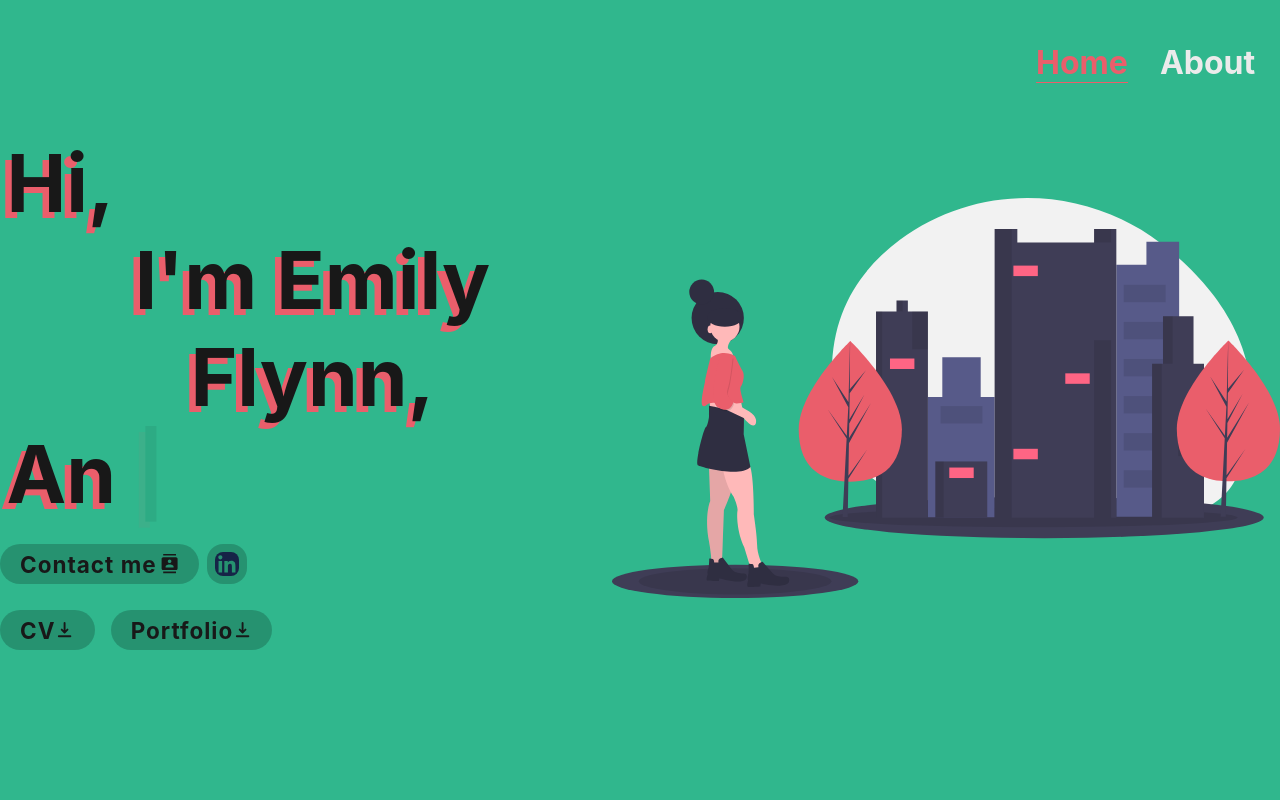
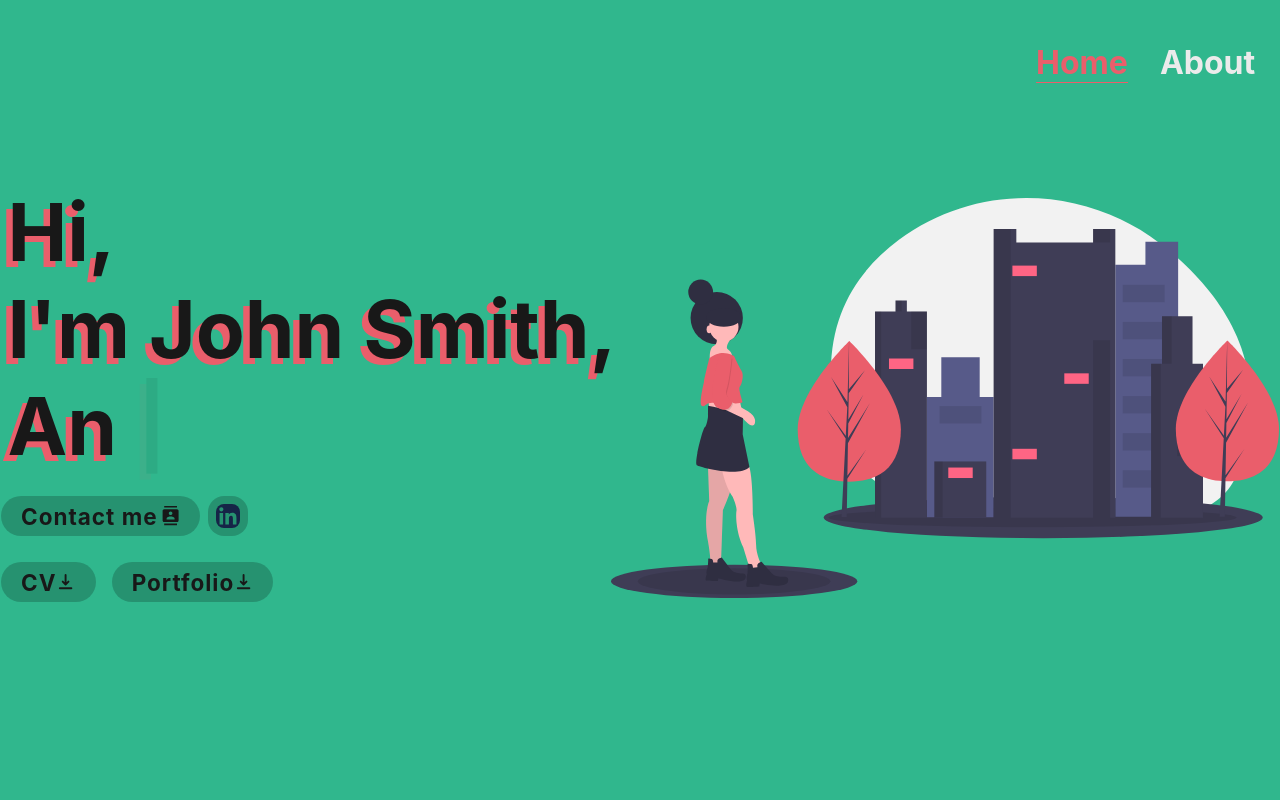
Before and after one commit to ShanTirmizi/Architect-Portfolio, a React (Create React App) app: page / in a window 1280 px wide. Shown: the top 800 px of the page. Built offline with nearby package versions, Linux system fonts and the light colour scheme.

Commit message:
changed the name

```diff
--- a/src/components/Home/Home.js
+++ b/src/components/Home/Home.js
@@ -34,7 +34,7 @@ const Home = () => {
                     <div>
                         <div className='home__content__title'>
                             <h1 className='home__content__title__h1'>Hi,</h1>
-                            <h1 className='home__content__title__h1'>I'm Emily Flynn,</h1>
+                            <h1 className='home__content__title__h1'>I'm John Smith,</h1>
                             <div className='home__content__title__h1_dynamic'>
                             <TypeWriter
                                 options={{
@@ -50,7 +50,7 @@ const Home = () => {
                                 <h2>Contact me</h2>
                                 <MdContacts className='icon' />
                             </div>
-                            <a className='linkedin' href='https://www.linkedin.com/in/emilynflynn/' target='__blank'>
+                            <a className='linkedin' href='https://www.linkedin.com/' target='__blank'>
                                 <GrLinkedin className='home__link' />
                             </a>
                             {
@@ -62,13 +62,13 @@ const Home = () => {
                                         </div>
                                         <div className='home__link__contact'>
                                             <p>Phone:</p>
-                                            <p>07583379880</p>
+                                            <p>07000000880</p>
                                         </div>
                                         <div className='home__link__clip'
                                                 onClick={() => {
                                                     navigator.clipboard.writeText('enfly26@gmail.com')
                                                 }}>
-                                                <p>Email: enfly26@gmail.com</p>
+                                                <p>Email: test@gmail.com</p>
                                                 <MdContentCopy className='home__copy' />
                                         </div>
                                         <div className='home__link__contact'>
```
